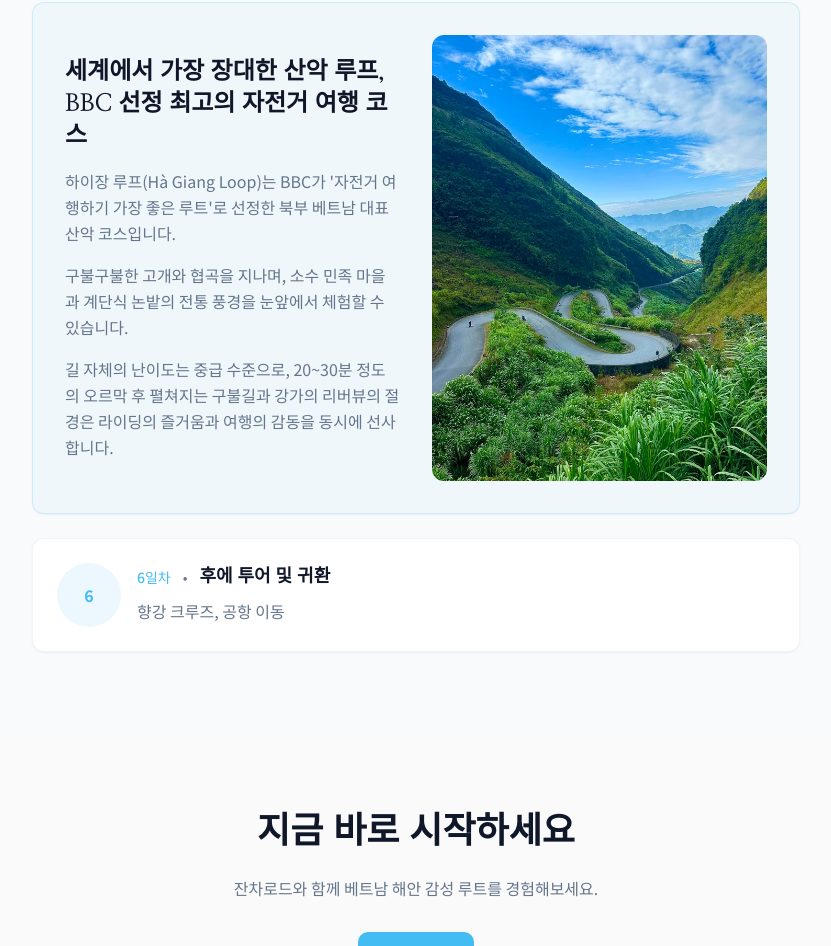
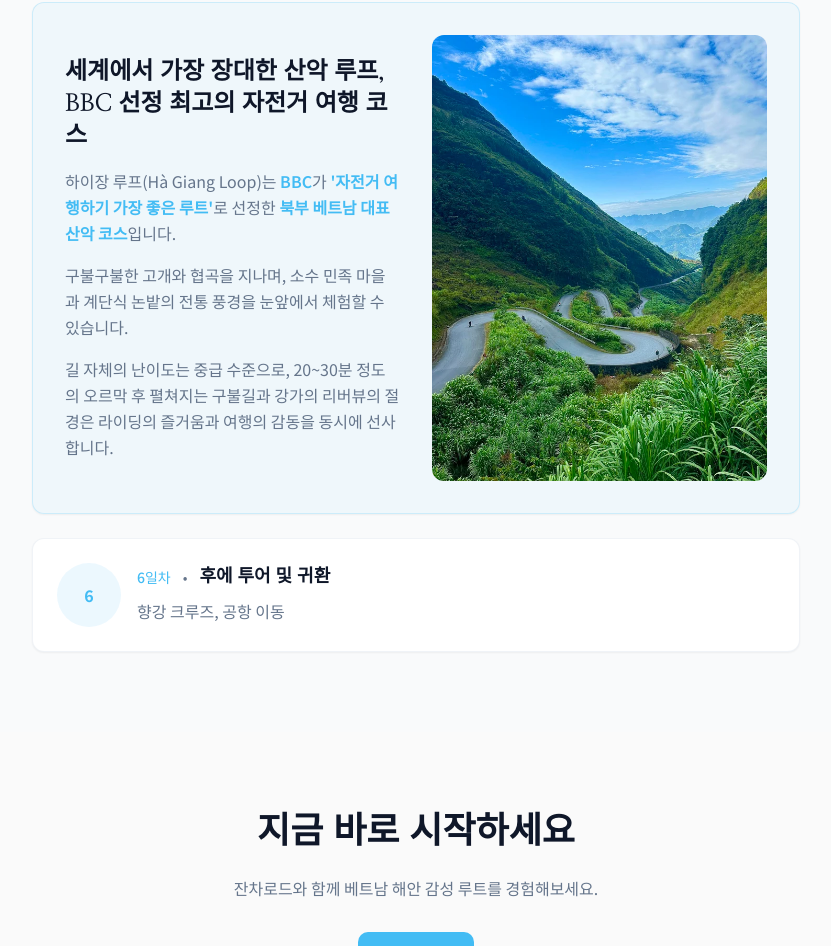
Before and after one commit to flowacademy-web/jancha-road-journeys, a React (Vite) app: page /vietnam/beach-route in a window 1280 px wide. Shown: the part 2890-3836 px from the top of the page, without its empty margins (224-1055 px from the left). Built offline with nearby package versions, Linux system fonts and the light colour scheme; the HTML template or start-up script is replaced by a standard one.

Commit message:
Add blue text styling

```diff
--- a/src/pages/courses/VietnamBeachRoute.tsx
+++ b/src/pages/courses/VietnamBeachRoute.tsx
@@ -191,7 +191,7 @@ const VietnamBeachRoute = () => {
                           </h3>
                           <div className="space-y-4 text-muted-foreground leading-relaxed">
                             <p>
-                              하이장 루프(Hà Giang Loop)는 BBC가 '자전거 여행하기 가장 좋은 루트'로 선정한 북부 베트남 대표 산악 코스입니다.
+                              하이장 루프(Hà Giang Loop)는 <span className="text-primary font-semibold">BBC</span>가 <span className="text-primary font-semibold">'자전거 여행하기 가장 좋은 루트'</span>로 선정한 <span className="text-primary font-semibold">북부 베트남 대표 산악 코스</span>입니다.
                             </p>
                             <p>
                               구불구불한 고개와 협곡을 지나며, 소수 민족 마을과 계단식 논밭의 전통 풍경을 눈앞에서 체험할 수 있습니다.
```
